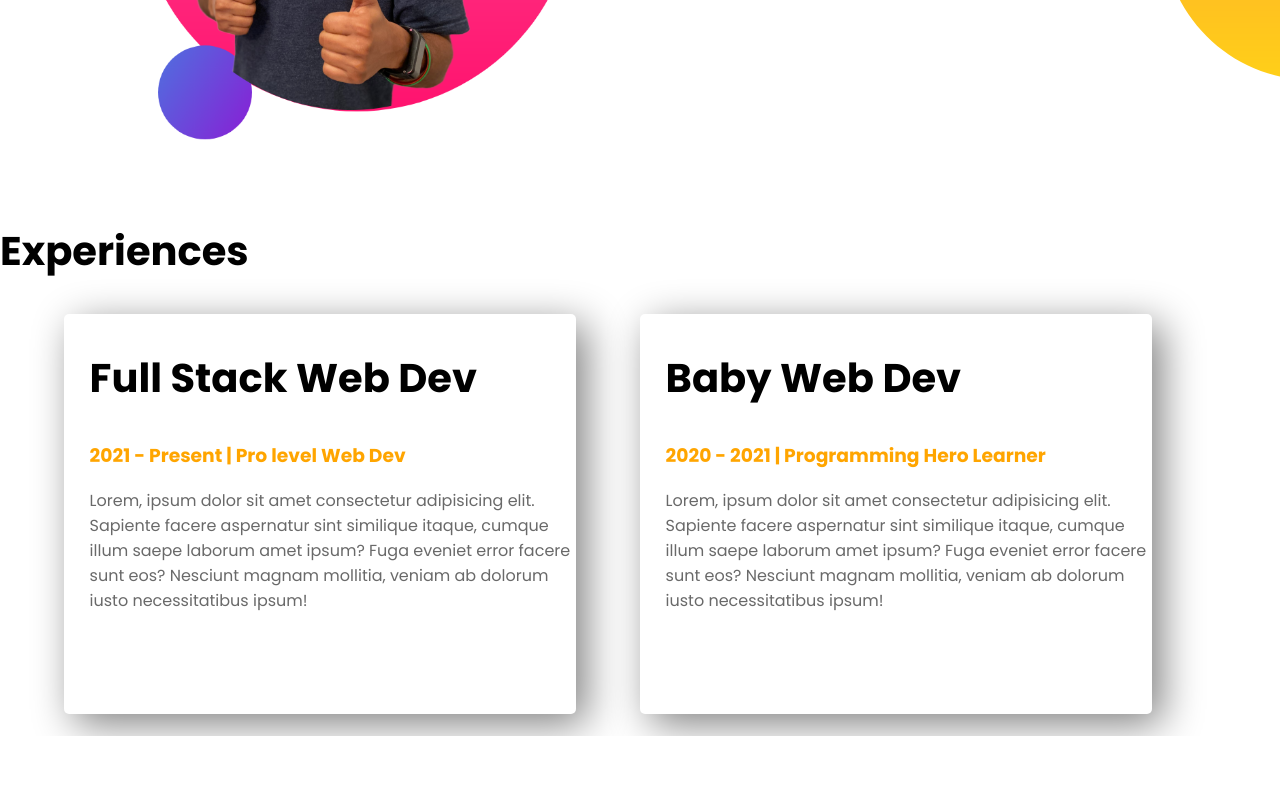
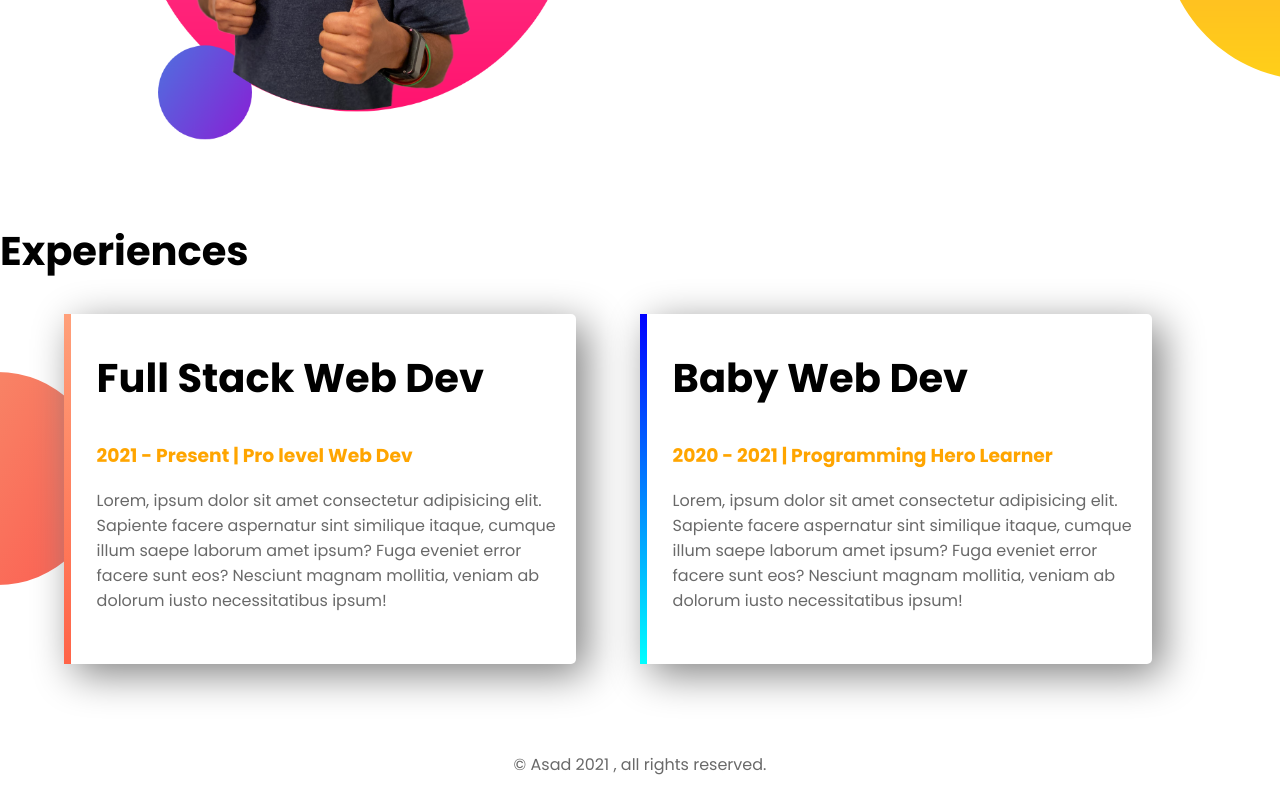
Before and after one commit to asadullahbd/web-portfolio, a plain HTML site: page index.html in a window 1280 px wide. Shown: the part 842-1635 px from the top of the page. Before the commit the page ends 1578 px from the top, so only its background shows below. Drawn offline with Linux system fonts and the light colour scheme.

Commit message:
finished website

```diff
--- a/index.html
+++ b/index.html
@@ -27,7 +27,12 @@
                     nihil. Quasi similique perspiciatis nostrum sit blanditiis
                     repudiandae.
                 </p>
-                <a class="link-button" target="_blank" href="http://www.google.com">Hire Me</a>
+                <a
+                    class="link-button"
+                    target="_blank"
+                    href="http://www.google.com"
+                    >Hire Me</a
+                >
             </div>
             <div class="half-width">
                 <img src="./images/profile1.png" alt="" />
@@ -36,28 +41,54 @@
 
         <section class="dream-area">
             <div class="half-width">
-                <img src="./images/jhankar2.png" alt="">
+                <img src="./images/jhankar2.png" alt="" />
             </div>
             <div class="half-width">
                 <h2>Big Dream</h2>
                 <h3>Become World's No. 1 Developer</h3>
-                <p>Lorem ipsum dolor sit amet consectetur adipisicing elit. Rerum eius dignissimos modi officiis quis error, ad unde. Esse blanditiis necessitatibus fuga sint harum voluptate quia illum pariatur quam, laborum iste.</p>
-                <a target="_blank" class="link-button" href="#">DOWNLOAD RESUME</a>
+                <p>
+                    Lorem ipsum dolor sit amet consectetur adipisicing elit.
+                    Rerum eius dignissimos modi officiis quis error, ad unde.
+                    Esse blanditiis necessitatibus fuga sint harum voluptate
+                    quia illum pariatur quam, laborum iste.
+                </p>
+                <a target="_blank" class="link-button" href="#"
+                    >DOWNLOAD RESUME</a
+                >
             </div>
         </section>
 
         <section class="experience-area">
             <h2>Experiences</h2>
-            <div class="half-width single-experience">
+            <div id="full-stack" class="half-width single-experience">
                 <h2>Full Stack Web Dev</h2>
-                <h3 class="orange-highlight">2021 - Present | Pro level Web Dev</h3>
-                <p>Lorem, ipsum dolor sit amet consectetur adipisicing elit. Sapiente facere aspernatur sint similique itaque, cumque illum saepe laborum amet ipsum? Fuga eveniet error facere sunt eos? Nesciunt magnam mollitia, veniam ab dolorum iusto necessitatibus ipsum!</p>
+                <h3 class="orange-highlight">
+                    2021 - Present | Pro level Web Dev
+                </h3>
+                <p>
+                    Lorem, ipsum dolor sit amet consectetur adipisicing elit.
+                    Sapiente facere aspernatur sint similique itaque, cumque
+                    illum saepe laborum amet ipsum? Fuga eveniet error facere
+                    sunt eos? Nesciunt magnam mollitia, veniam ab dolorum iusto
+                    necessitatibus ipsum!
+                </p>
             </div>
-            <div class="half-width single-experience">
+            <div id="baby-web" class="half-width single-experience">
                 <h2>Baby Web Dev</h2>
-                <h3 class="orange-highlight">2020 - 2021 | Programming Hero Learner</h3>
-                <p>Lorem, ipsum dolor sit amet consectetur adipisicing elit. Sapiente facere aspernatur sint similique itaque, cumque illum saepe laborum amet ipsum? Fuga eveniet error facere sunt eos? Nesciunt magnam mollitia, veniam ab dolorum iusto necessitatibus ipsum!</p>
+                <h3 class="orange-highlight">
+                    2020 - 2021 | Programming Hero Learner
+                </h3>
+                <p>
+                    Lorem, ipsum dolor sit amet consectetur adipisicing elit.
+                    Sapiente facere aspernatur sint similique itaque, cumque
+                    illum saepe laborum amet ipsum? Fuga eveniet error facere
+                    sunt eos? Nesciunt magnam mollitia, veniam ab dolorum iusto
+                    necessitatibus ipsum!
+                </p>
             </div>
         </section>
+        <footer>
+            <p> &copy; Asad 2021 , all rights reserved.</p>
+        </footer>
     </body>
 </html>
--- a/style.css
+++ b/style.css
@@ -61,5 +61,28 @@ section{
 .single-experience{
     box-shadow: 10px 10px 40px gray;
     border-radius: 5px;
-    height: 80%;
+    height: 70%;
+    background-color: white;
 }
+
+.experience-area{
+    background-image: url("./images/exp-bg.png");
+    background-repeat: no-repeat;
+    background-position: left ;
+}
+
+#full-stack{
+    border-left: 7px solid;
+    border-image: linear-gradient(180deg , lightSalmon,tomato);
+    border-image-slice: 1;
+}
+
+#baby-web{
+    border-left: 7px solid;
+    border-image: linear-gradient(180deg,blue,cyan);
+    border-image-slice: 1;
+}
+
+footer p{
+    text-align: center;
+}
```
